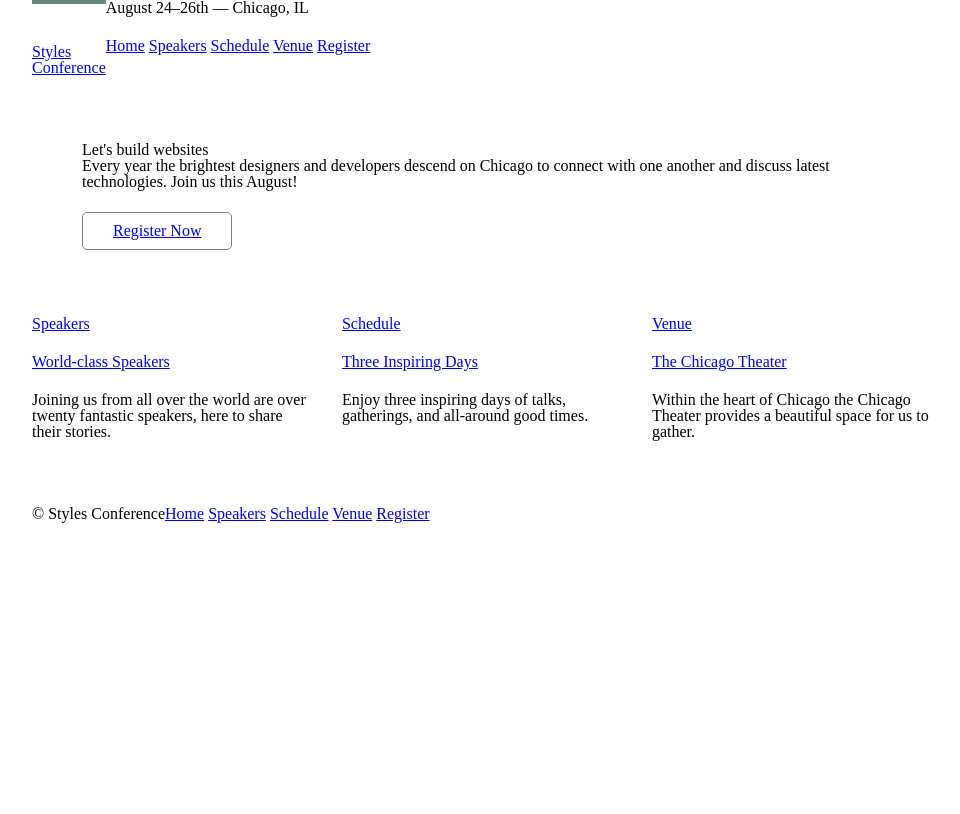
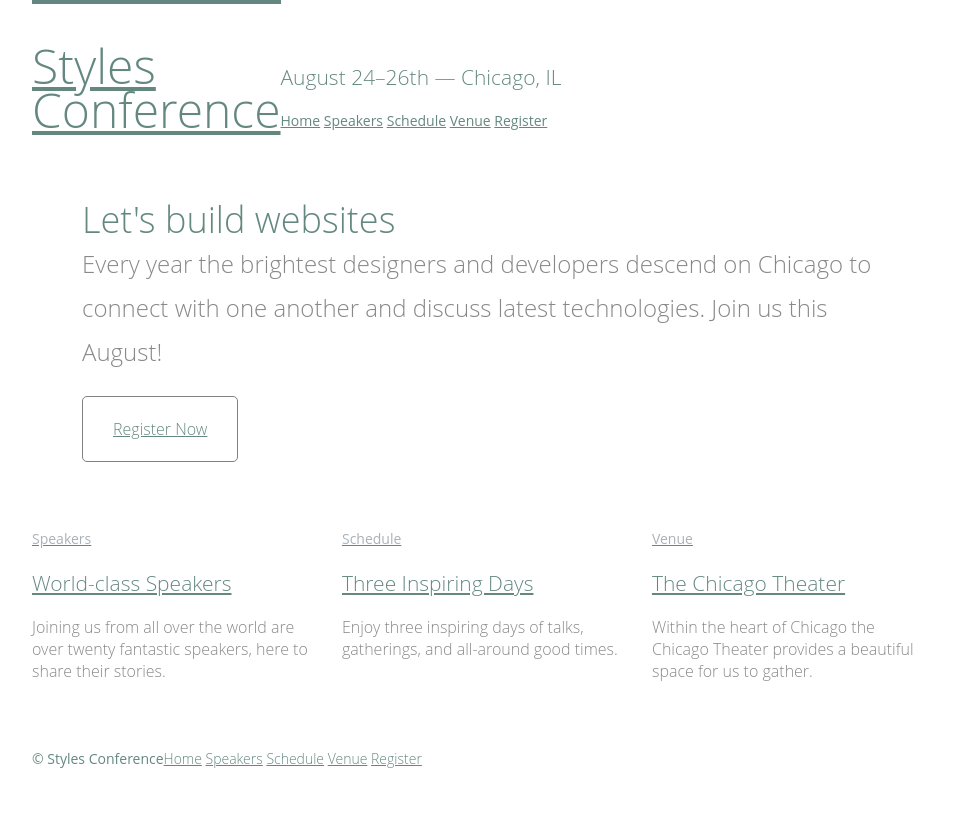
Before and after one commit to atungare/htmlcss, a plain HTML site: page index.html in a window 1280 px wide. Shown: the whole page, without its empty margins (158-1118 px from the left). Drawn offline with Linux system fonts and the light colour scheme.

Commit message:
lesson 6 pt 1: typefaces

```diff
--- a/assets/stylesheets/main.css
+++ b/assets/stylesheets/main.css
@@ -48,6 +48,56 @@
 h1, h3, h4, h5, p {
   margin-bottom: 22px;
 }
+h1, h2, h3, h4 {
+  color: #648880;
+}
+
+h1 {
+  font-size: 36px;
+  line-height: 44px;
+}
+h2 {
+  font-size: 24px;
+  line-height: 44px;
+}
+h3 {
+  font-size: 21px;
+}
+h4 {
+  font-size: 18px;
+}
+h5 {
+  color: #a9b2b9;
+  font-size: 14px;
+  font-weight: 400;
+}
+
+strong {
+  font-weight: 400;
+}
+cite, em {
+  font-style: italic;
+}
+
+
+/*
+  ========================================
+  Links
+  ========================================
+*/
+
+a:hover {
+  color: #a9b2b9;
+}
+a {
+  color: #648880;
+}
+.teaser a:hover h3 {
+  color: #a9b2b9;
+}
+
+
+
 
 /*
   ========================================
@@ -73,8 +123,16 @@ h1, h3, h4, h5, p {
 */
 
 .hero {
+  line-height: 44px;
   padding: 22px 80px 66px 80px;
 }
+.hero h2 {
+  font-size: 36px;
+}
+.hero p {
+  font-size: 24px;
+}
+
 
 /*
   ========================================
@@ -107,6 +165,17 @@ h1, h3, h4, h5, p {
   border-top: 4px solid #648880;
   padding: 40px 0 22px 0;
   float: left;
+  font-size: 48px;
+  line-height: 44px;
+}
+
+.tagline {
+  margin: 66px 0 22px 0;
+}
+
+.primary-nav {
+  font-size: 14px;
+  font-weight: 400;
 }
 
 /*
@@ -116,10 +185,24 @@ h1, h3, h4, h5, p {
 */
 
 .primary-footer {
+  color: #648880;
+  font-size: 14px;
   padding-top: 44px;
   padding-bottom: 44px;
 }
 
 .primary-footer small {
   float: left;
+  font-weight: 400;
 }
+
+/*
+  ========================================
+  Custom styles
+  ========================================
+*/
+
+body {
+  color: #888;
+  font: 300 16px/22px "Open Sans", "Helvetica Neue", Helvetica, Arial, sans-serif;
+}
--- a/index.html
+++ b/index.html
@@ -11,8 +11,8 @@
       <h1 class="logo">
         <a href="index.html">Styles <br> Conference</a>
       </h1>
-      <h3>August 24&ndash;26th &mdash; Chicago, IL</h3>
-      <nav>
+      <h3 class="tagline">August 24&ndash;26th &mdash; Chicago, IL</h3>
+      <nav class="primary-nav">
         <a href="index.html">Home</a>
         <a href="speakers.html">Speakers</a>
         <a href="schedule.html">Schedule</a>
@@ -26,21 +26,21 @@
       <a href="register.html" class="btn btn-alt">Register Now</a>
     </section>
     <section class="grid">
-      <section class="col-1-3">
+      <section class="teaser col-1-3">
         <a href="speakers.html">
           <h5>Speakers</h5>
           <h3>World-class Speakers</h3>
         </a>
         <p>Joining us from all over the world are over twenty fantastic speakers, here to share their stories.</p>
       </section><!--
-   --><section class="col-1-3">
+   --><section class="teaser col-1-3">
         <a href="schedule.html">
           <h5>Schedule</h5>
           <h3>Three Inspiring Days</h3>
         </a>
         <p>Enjoy three inspiring days of talks, gatherings, and all-around good times.</p>
       </section><!--
-   --><section class="col-1-3">
+   --><section class="teaser col-1-3">
         <a href="venue.html">
           <h5>Venue</h5>
           <h3>The Chicago Theater</h3>
```
Also changed, not shown: register.html (+5 -5 lines), schedule.html (+5 -5 lines), speakers.html (+5 -5 lines), venue.html (+5 -5 lines).
